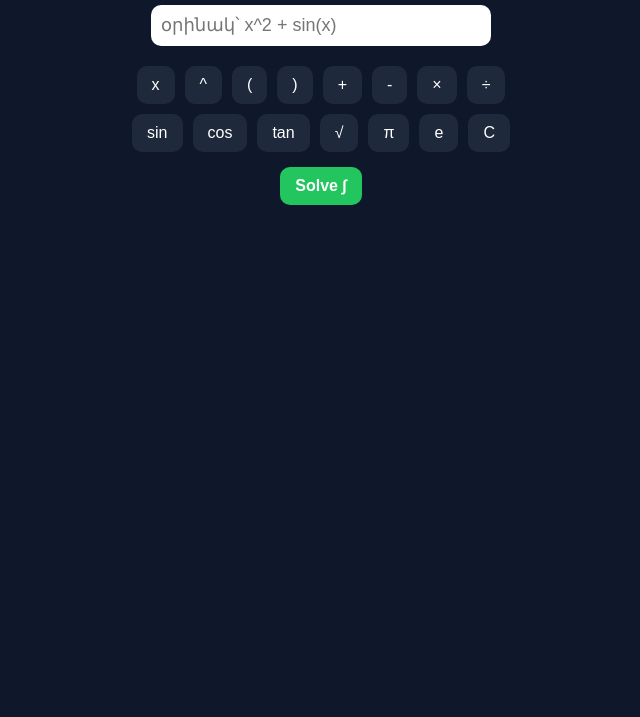
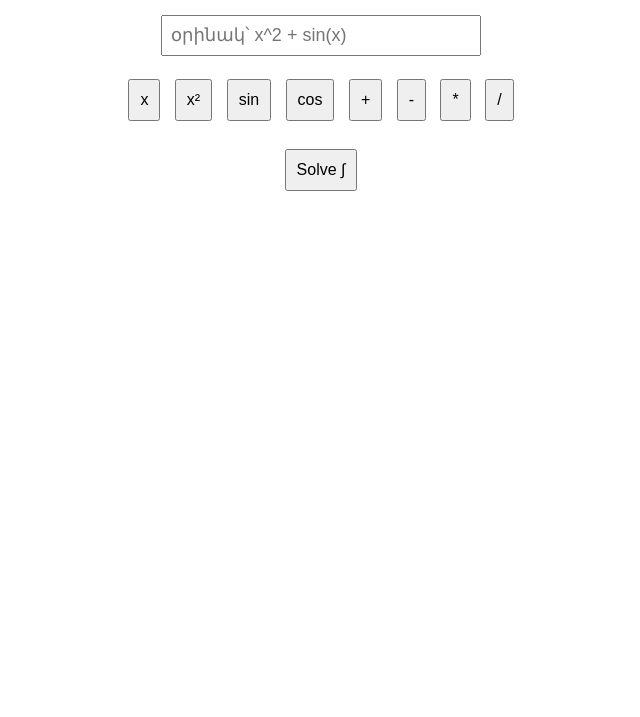
Before and after one commit to garnikbadalyankh-beep/integral, a plain HTML site: page index.html in a window 1280 px wide. Shown: the part 83-800 px from the top of the page, without its empty margins (319-959 px from the left). Drawn offline with Linux system fonts and the light colour scheme.

Commit message:
Update index.html

```diff
--- a/index.html
+++ b/index.html
@@ -8,104 +8,50 @@
 body {
     font-family: Arial;
     text-align: center;
-    background: #0f172a;
-    color: white;
-    margin-top: 40px;
-}
-
-h2 {
-    color: #38bdf8;
+    margin-top: 50px;
 }
 
 input {
-    width: 320px;
+    width: 300px;
     font-size: 18px;
-    padding: 10px;
-    border-radius: 10px;
-    border: none;
-    outline: none;
-}
-
-.button-grid {
-    margin-top: 20px;
-    display: flex;
-    flex-wrap: wrap;
-    justify-content: center;
-    gap: 10px;
-    max-width: 400px;
-    margin-left: auto;
-    margin-right: auto;
+    padding: 8px;
 }
 
 button {
-    padding: 10px 15px;
+    padding: 10px;
+    margin: 5px;
     font-size: 16px;
-    border-radius: 10px;
-    border: none;
     cursor: pointer;
-    background: #1e293b;
-    color: white;
-    transition: 0.2s;
-}
-
-button:hover {
-    background: #38bdf8;
-    color: black;
-    transform: scale(1.05);
-}
-
-.solve {
-    margin-top: 15px;
-    background: #22c55e;
-    font-weight: bold;
 }
 
 #result {
     margin-top: 20px;
     font-size: 20px;
-    color: #22c55e;
+    color: green;
 }
 </style>
 </head>
 
 <body>
 
-<h2>🔥 Integral Solver</h2>
+<h2> dIntegral Solver</h2>
 
 <input type="text" id="input" placeholder="օրինակ՝ x^2 + sin(x)">
 
-<div class="button-grid">
+<br><br>
 
-<!-- հիմնական -->
+<!-- կոճակներ -->
 <button onclick="add('x')">x</button>
-<button onclick="add('^')">^</button>
-<button onclick="add('(')">(</button>
-<button onclick="add(')')">)</button>
-
-<!-- գործողություններ -->
+<button onclick="add('^2')">x²</button>
+<button onclick="add('sin(')">sin</button>
+<button onclick="add('cos(')">cos</button>
 <button onclick="add('+')">+</button>
 <button onclick="add('-')">-</button>
-<button onclick="add('*')">×</button>
-<button onclick="add('/')">÷</button>
+<button onclick="add('*')">*</button>
+<button onclick="add('/')">/</button>
 
-<!-- ֆունկցիաներ -->
-<button onclick="add('sin(')">sin</button>
-<button onclick="add('cos(')">cos</button>
-<button onclick="add('tan(')">tan</button>
-<button onclick="add('sqrt(')">√</button>
+<br><br>
 
-<!-- լրացուցիչ -->
-<button onclick="add('pi')">π</button>
-<button onclick="add('e')">e</button>
-<button onclick="clearInput()">C</button>
-
-</div>
-
-<button class="solve" onclick="solve()">Solve ∫</button>
+<button onclick="solve()">Solve ∫</button>
 
 <div id="result"></div>
-
-<script src="script.js"></script>
-
-</body>
-</html>
```
